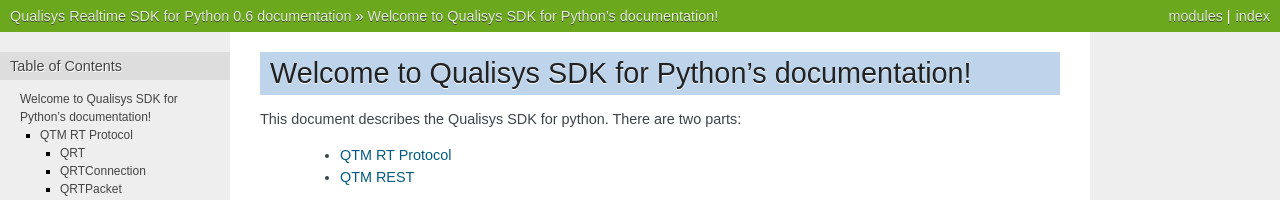
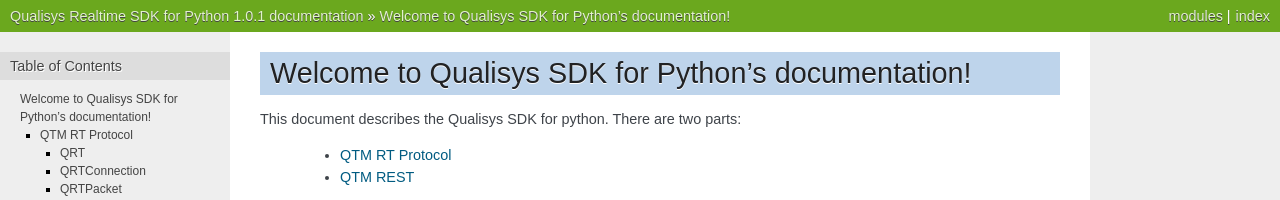
Before and after one commit to qualisys/qualisys_python_sdk, a Sphinx documentation site: the page built from docs/index.rst, in a window 1280 px wide and 900 px high. Shown: the top 200 px of the window. Built offline with Sphinx 7.4.7, drawn with Linux system fonts in a browser that asks for light colours; some of the changed text lies outside the part shown.

Commit message:
Doc update

```diff
--- a/docs/conf.py
+++ b/docs/conf.py
@@ -61,9 +61,9 @@
 # built documents.
 #
 # The short X.Y version.
-version = '0.6'
+version = '1.0'
 # The full version, including alpha/beta/rc tags.
-release = '0.6'
+release = '1.0.1'
 
 # The language for content autogenerated by Sphinx. Refer to documentation
 # for a list of supported languages.
```
